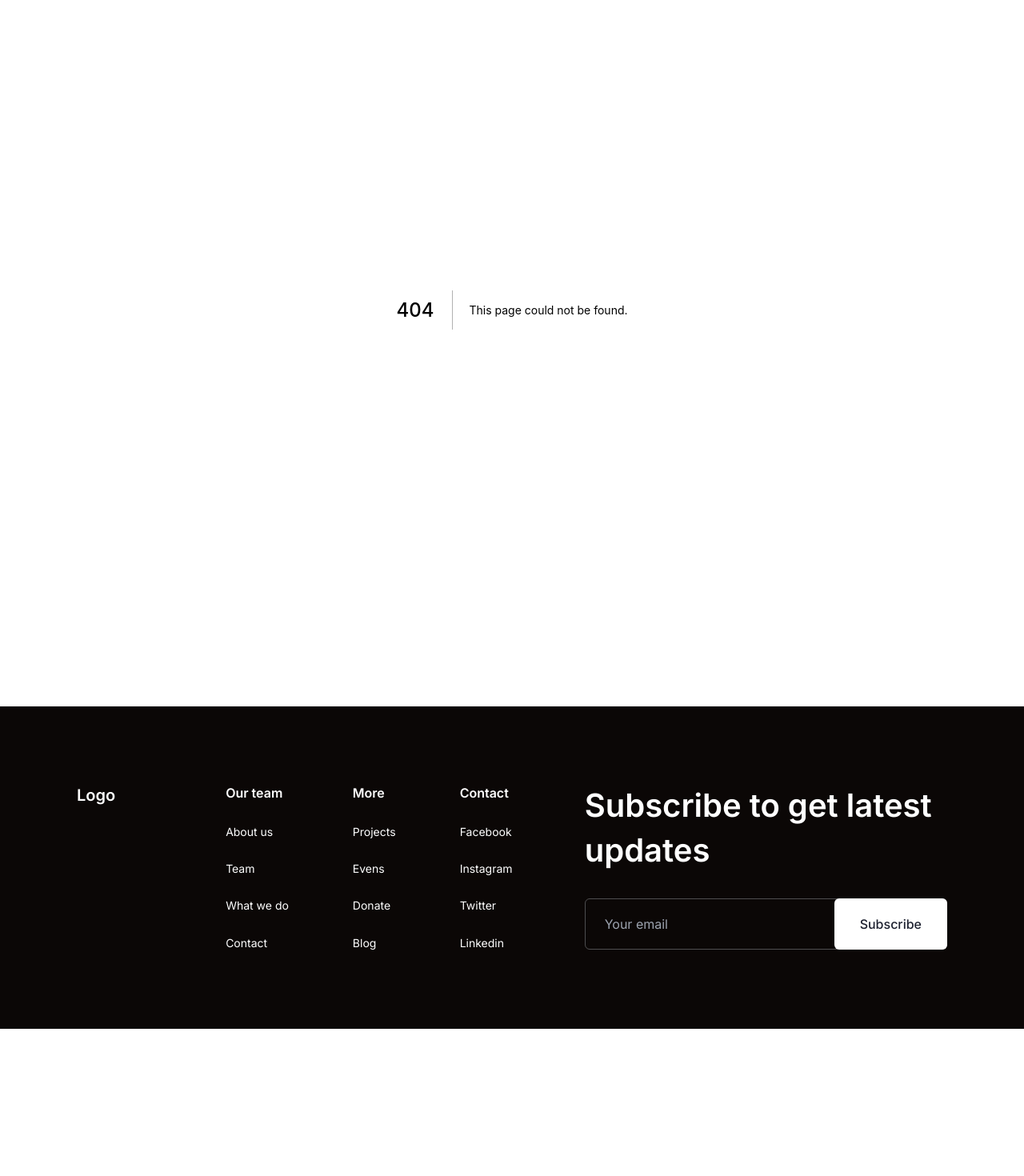
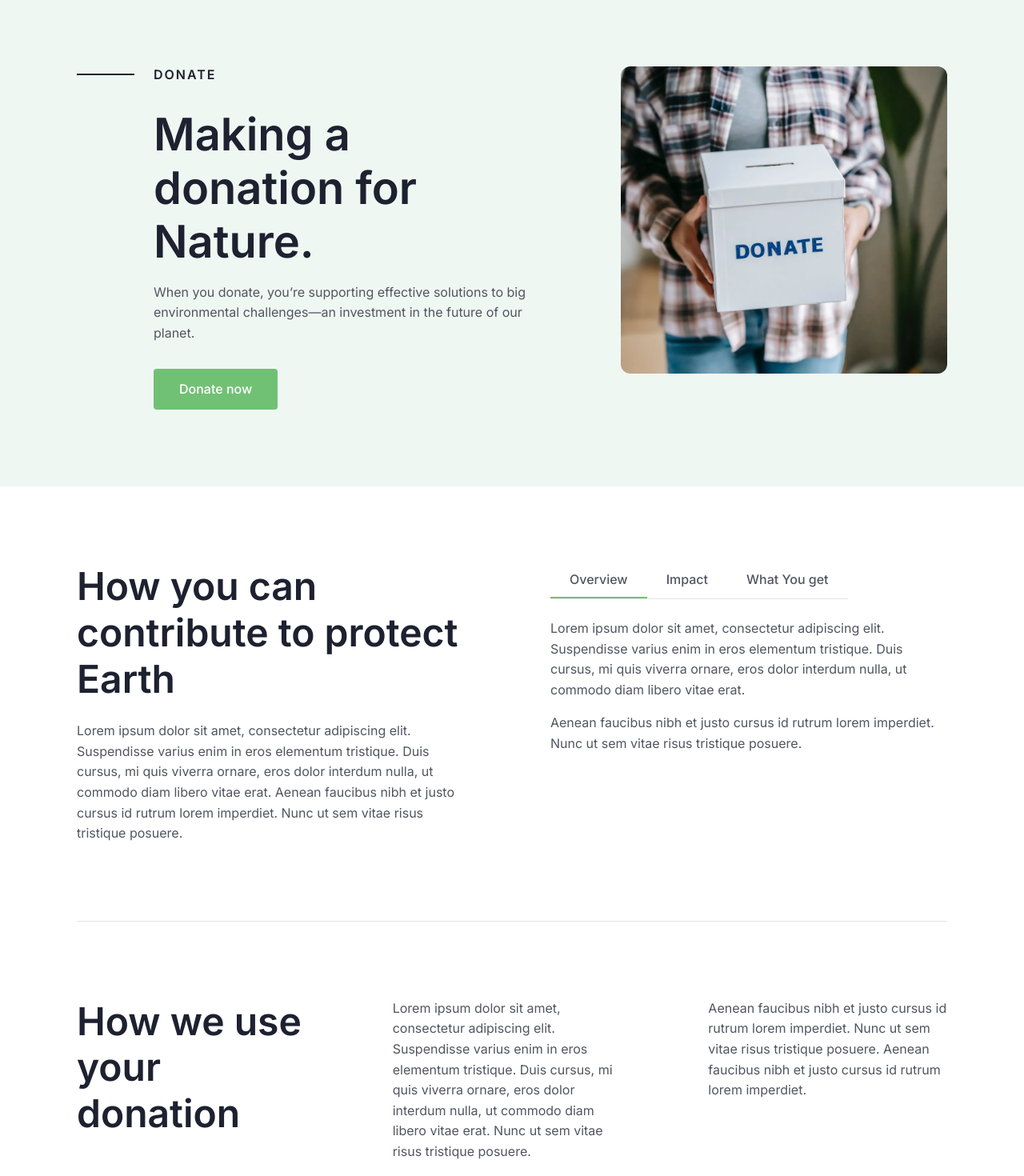
Before and after one commit to NaSitTH/client-first-template-7-clone, a Next.js app: page /donation in a window 1280 px wide. Before the commit this address had no page. Shown: the part 80-1550 px from the top of the page at 80% size. Before the commit the page ends 1366 px from the top, so only its background shows below. Built offline with nearby package versions, Linux system fonts and the light colour scheme.

Commit message:
add donation page

```diff
--- /dev/null
+++ b/components/donation/DonationHeaderSection.tsx
@@ -0,0 +1,35 @@
+import Image from "next/image";
+import { ButtonLink } from "../common";
+import { TitleSection } from "../common/section";
+
+const DonationHeaderSection = () => {
+  return (
+    <section className="bg-app-green-tertiary py-24">
+      <div className="app-container flex">
+        <div className="w-full">
+          <TitleSection title="DONATE" />
+          <div className="mx-24">
+            <h1 className="mt-8 text-app-primary-text">
+              Making a donation for Nature.
+            </h1>
+            <p className="mt-4 mb-8 text-app-secondary-text">
+              When you donate, you’re supporting effective solutions to big
+              environmental challenges—an investment in the future of our
+              planet.
+            </p>
+            <ButtonLink url="/" title="Donate now" isPrimary />
+          </div>
+        </div>
+        <div className="relative h-96 w-3/5 overflow-hidden rounded-xl">
+          <Image
+            src="/images/Image_7.png"
+            alt="donation"
+            layout="fill"
+            objectFit="cover"
+          />
+        </div>
+      </div>
+    </section>
+  );
+};
+export default DonationHeaderSection;
--- /dev/null
+++ b/components/donation/DonationHowToSection.tsx
@@ -0,0 +1,90 @@
+import { ta } from "date-fns/locale";
+import { useState } from "react";
+
+const DonationHowToSection = () => {
+  const [tab, setTab] = useState(1);
+
+  return (
+    <section className="app-container app-section-mt flex space-x-24 border-b-[1px] border-app-border pb-24">
+      <div className="w-full">
+        <h2 className="text-app-primary-text">
+          How you can contribute to protect Earth
+        </h2>
+        <p className="mt-6 text-app-secondary-text">
+          Lorem ipsum dolor sit amet, consectetur adipiscing elit. Suspendisse
+          varius enim in eros elementum tristique. Duis cursus, mi quis viverra
+          ornare, eros dolor interdum nulla, ut commodo diam libero vitae erat.
+          Aenean faucibus nibh et justo cursus id rutrum lorem imperdiet. Nunc
+          ut sem vitae risus tristique posuere.
+        </p>
+      </div>
+      <div className="w-full">
+        <div className="inline-block border-b-[1px] border-app-border text-paragraph font-medium">
+          <button
+            className={`inline-block ${
+              tab === 1 ? "border-b-2" : "border-none"
+            } border-app-green-primary py-2 px-6  text-app-secondary-text`}
+            onClick={() => setTab(1)}
+          >
+            Overview
+          </button>
+          <button
+            className={`inline-block ${
+              tab === 2 ? "border-b-2" : "border-none"
+            } border-app-green-primary py-2 px-6 text-app-secondary-text`}
+            onClick={() => setTab(2)}
+          >
+            Impact
+          </button>
+          <button
+            className={`inline-block ${
+              tab === 3 ? "border-b-2" : "border-none"
+            } border-app-green-primary py-2 px-6 text-app-secondary-text`}
+            onClick={() => setTab(3)}
+          >
+            What You get
+          </button>
+        </div>
+        <div className="mt-6 w-full text-app-secondary-text">
+          <div className={`${tab === 1 ? "block" : "hidden"}`}>
+            <p>
+              Lorem ipsum dolor sit amet, consectetur adipiscing elit.
+              Suspendisse varius enim in eros elementum tristique. Duis cursus,
+              mi quis viverra ornare, eros dolor interdum nulla, ut commodo diam
+              libero vitae erat.
+            </p>
+            <p className="mt-4">
+              Aenean faucibus nibh et justo cursus id rutrum lorem imperdiet.
+              Nunc ut sem vitae risus tristique posuere.
+            </p>
+          </div>
+          <div className={`${tab === 2 ? "block" : "hidden"}`}>
+            <p>
+              Consectetur adipiscing elit. Suspendisse varius enim in eros
+              elementum tristique. Duis cursus, mi quis viverra ornare, eros
+              dolor interdum nulla, ut commodo diam libero vitae erat, Lorem
+              ipsum dolor sit amet.
+            </p>
+            <p className="mt-4">
+              Nunc ut sem vitae risus tristique posuere. Aenean faucibus nibh et
+              justo cursus id rutrum lorem imperdiet.
+            </p>
+          </div>
+          <div className={`${tab === 3 ? "block" : "hidden"}`}>
+            <p>
+              Suspendisse varius enim in eros elementum tristique. Duis cursus,
+              mi quis viverra ornare, eros dolor interdum nulla, ut commodo diam
+              libero vitae erat. Lorem ipsum dolor sit amet, consectetur
+              adipiscing elit.
+            </p>
+            <p className="mt-4">
+              Lorem imperdiet. Nunc ut sem vitae risus tristique posuere. Aenean
+              faucibus nibh et justo cursus id rutrum.
+            </p>
+          </div>
+        </div>
+      </div>
+    </section>
+  );
+};
+export default DonationHowToSection;
--- /dev/null
+++ b/components/donation/DonationUsageSection.tsx
@@ -0,0 +1,19 @@
+const DonationUsageSection = () => {
+  return (
+    <section className="app-container app-section-mt flex space-x-24">
+      <h2 className="w-full text-app-primary-text">How we use your donation</h2>
+      <p className="w-full text-app-secondary-text">
+        Lorem ipsum dolor sit amet, consectetur adipiscing elit. Suspendisse
+        varius enim in eros elementum tristique. Duis cursus, mi quis viverra
+        ornare, eros dolor interdum nulla, ut commodo diam libero vitae erat.
+        Nunc ut sem vitae risus tristique posuere.
+      </p>
+      <p className="w-full text-app-secondary-text">
+        Aenean faucibus nibh et justo cursus id rutrum lorem imperdiet. Nunc ut
+        sem vitae risus tristique posuere. Aenean faucibus nibh et justo cursus
+        id rutrum lorem imperdiet.
+      </p>
+    </section>
+  );
+};
+export default DonationUsageSection;
--- /dev/null
+++ b/components/donation/index.js
@@ -0,0 +1,3 @@
+export { default as DonationHeaderSection } from "./DonationHeaderSection";
+export { default as DonationHowToSection } from "./DonationHowToSection";
+export { default as DonationUsageSection } from "./DonationUsageSection";
--- /dev/null
+++ b/pages/donation.tsx
@@ -0,0 +1,26 @@
+import { NextPage } from "next";
+import {
+  DonationHeaderSection,
+  DonationHowToSection,
+  DonationUsageSection,
+} from "../components/donation";
+import { CtaSection } from "../components/common/section";
+
+const donation: NextPage = () => {
+  return (
+    <>
+      {/* Header */}
+      <DonationHeaderSection />
+
+      {/* How to  */}
+      <DonationHowToSection />
+
+      {/* Usage */}
+      <DonationUsageSection />
+
+      {/* CTA */}
+      <CtaSection />
+    </>
+  );
+};
+export default donation;
```
